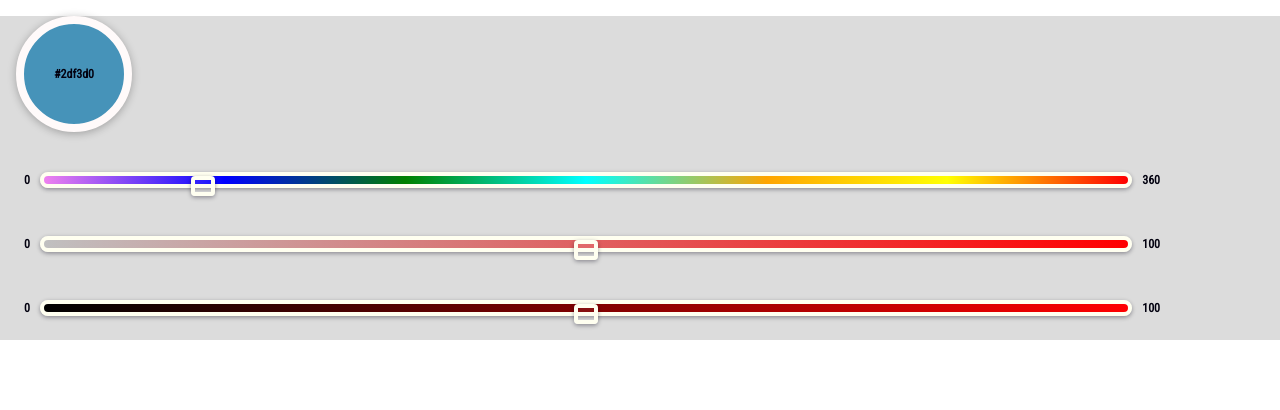
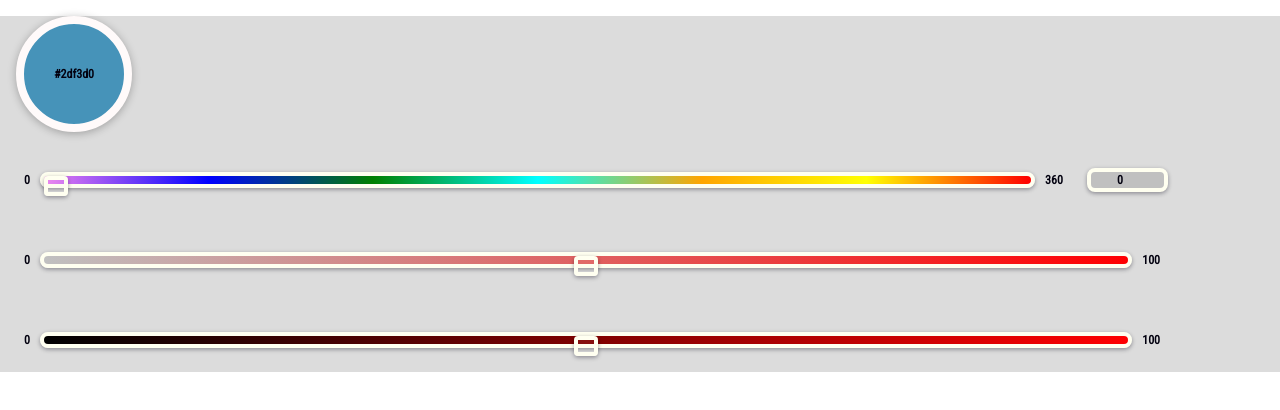
Before and after one commit to heartyhardy/catchy-colors, a React (Create React App) app: page / in a window 1280 px wide. Shown: the top 410 px of the page. Built offline with nearby package versions, Linux system fonts and the light colour scheme.

Commit message:
Added hue control events

```diff
--- a/src/components/color-picker/color-picker.css
+++ b/src/components/color-picker/color-picker.css
@@ -0,0 +1,7 @@
+.color-picker-main{
+    display: grid;
+    grid-template-columns: 1fr;
+    grid-template-rows: 1fr;
+    grid-gap: 1rem;
+    width: 100%;
+}
--- a/src/components/color-picker/color-picker.js
+++ b/src/components/color-picker/color-picker.js
@@ -1,4 +1,4 @@
-import React from 'react';
+import React, { useState } from 'react';
 import './color-picker.css';
 import Aux from '../hoc/auxilary';
 import HuePicker from './hue-picker/hue-picker';
@@ -7,15 +7,21 @@ import BrightnessPicker from './brightness-picker/brightness-picker';
 
 const ColorPicker = props => {
 
-    const onHueChanged = event =>{
-        console.log(event.target.value);
+    const [hue, setHue] = useState(0);
+
+    const onHueChanged = event => {
+        const val = event.target.value;
+        setHue((val < 0 || val > 360) ? 0: val);
     }
 
     return (
         <Aux
-            className=""
+            className="color-picker-main"
         >
-            <HuePicker valueChanged={onHueChanged}/>
+            <HuePicker
+                hue={hue}
+                valueChanged={onHueChanged}
+            />
             <SaturationPicker />
             <BrightnessPicker />
         </Aux>
--- a/src/components/color-picker/hue-picker/hue-picker.css
+++ b/src/components/color-picker/hue-picker/hue-picker.css
@@ -14,6 +14,21 @@
     font-weight: bold;
     margin: 0 .5rem 0 .5rem;
     color: #02000f;
+}
+
+.hue-specific-value{
+    width: 5rem;
+    font-family: 'Roboto Condensed', sans-serif;
+    font-size: .75rem;
+    font-weight: bold;
+    text-align: center;
+    color: #02000f;
+    background-color: silver;
+    outline: none;
+    border-radius: .5rem;
+    border: .25rem solid ivory;
+    box-shadow: 0 .1rem .25rem #05001660;
+    margin-left: 1rem;
 }
 
 .hue-range {
--- a/src/components/color-picker/hue-picker/hue-picker.js
+++ b/src/components/color-picker/hue-picker/hue-picker.js
@@ -5,6 +5,7 @@ import Aux from '../../hoc/auxilary';
 const HuePicker = props => (
     <Aux
         className="hue-picker-main"
+        style={props.style}
     >
         <p
             className="hue-range-indictor"
@@ -17,6 +18,7 @@ const HuePicker = props => (
             type="range"
             min="0"
             max="360"
+            value={props.hue}
             onChange={props.valueChanged}
         />
 
@@ -26,6 +28,15 @@ const HuePicker = props => (
             360
         </p>
 
+        <input
+            className="hue-specific-value"
+            type="number"
+            min="0"
+            max="360"
+            value={props.hue}
+            onChange={props.valueChanged}
+        />
+
     </Aux>
 )
 
```
